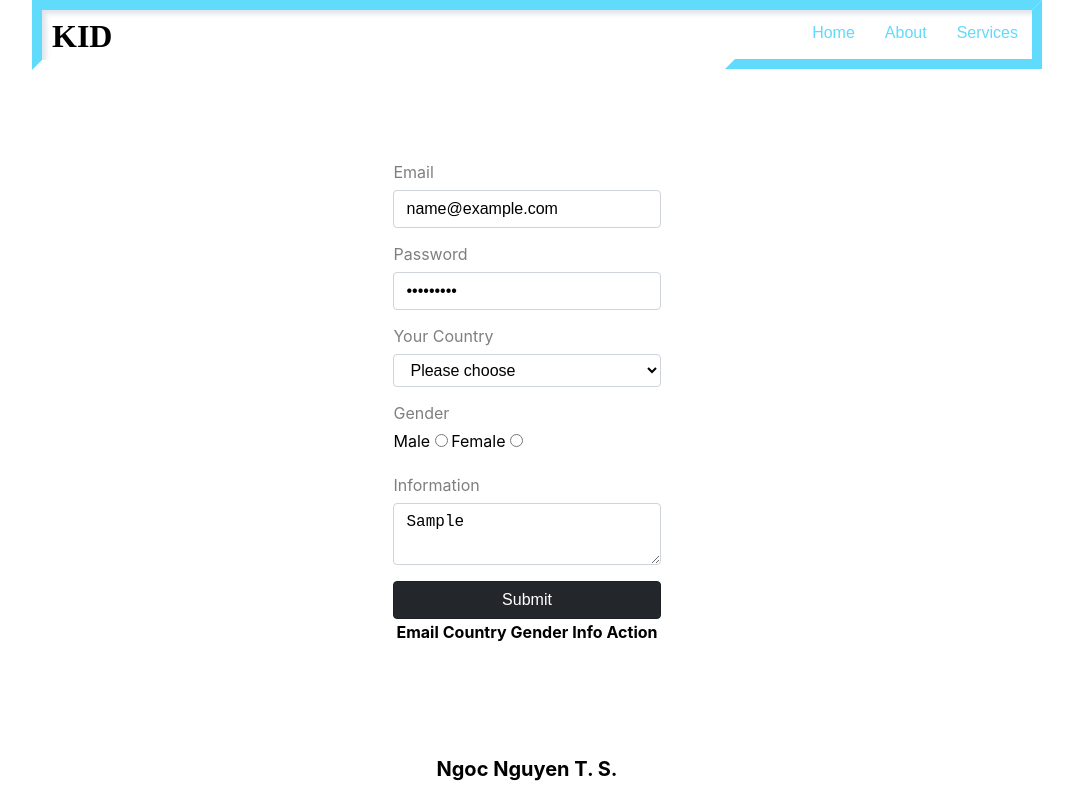
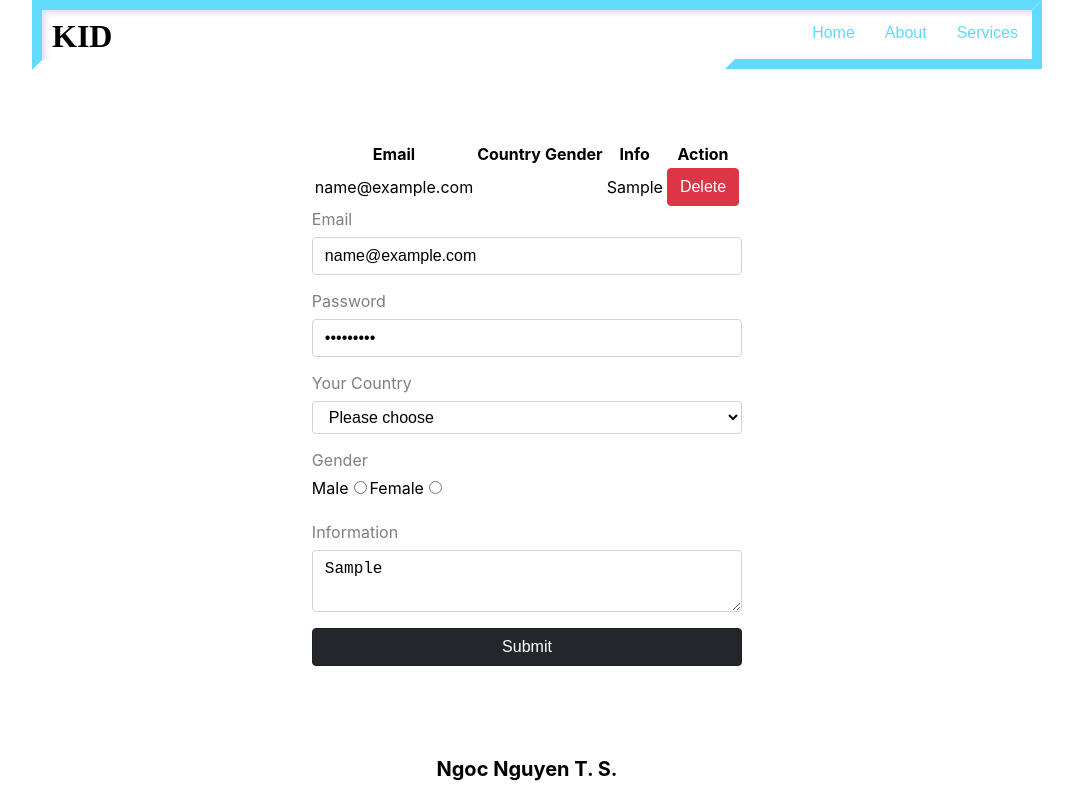
Before and after one commit to at-ngocnguyen/React-Learning, a React (Create React App) app: page /pagination in a window 1280 px wide. Both pictures are taken after typing "name@example.com", "Sample123", "Sample" into the empty fields and a click on the button "Submit". Shown: the whole page, without its empty margins (113-1186 px from the left). Built offline with nearby package versions, Linux system fonts and the light colour scheme; the HTML template or start-up script is replaced by a standard one.

Commit message:
create form hook

```diff
--- a/src/components/Form/Table/Row.jsx
+++ b/src/components/Form/Table/Row.jsx
@@ -13,7 +13,10 @@ export default class Row extends Component {
         <td>{data.gender}</td>
         <td>{data.info}</td>
         <td>
-          <button className="btn btn-danger" onClick={onDeleteRow(data.id)}>
+          <button
+            className="btn btn-danger"
+            onClick={() => onDeleteRow(data.id)}
+          >
             Delete
           </button>
         </td>
--- /dev/null
+++ b/src/components/FormHooks/Row.jsx
@@ -0,0 +1,28 @@
+import React from "react";
+
+const Row = (props) => {
+  const { onRemove, data } = props;
+  const onRemoveUser = (id) => {
+    if (onRemove) {
+      onRemove(id);
+    }
+  };
+  return (
+    <tr>
+      <td>{data.email}</td>
+      <td>{data.country}</td>
+      <td>{data.gender}</td>
+      <td>{data.info}</td>
+      <td>
+        <button
+          className="btn btn-danger"
+          onClick={() => onRemoveUser(data.id)}
+        >
+          Delete
+        </button>
+      </td>
+    </tr>
+  );
+};
+
+export default Row;
--- /dev/null
+++ b/src/components/FormHooks/index.jsx
@@ -0,0 +1,123 @@
+import React, { useState } from "react";
+import Row from "./Row";
+const FormHooks = () => {
+  const [formValue, setFormValue] = useState({});
+  const [listUser, setListUser] = useState([]);
+  const handleSubmit = (event) => {
+    event.preventDefault();
+    const user = { ...formValue, id: listUser.length + 1 };
+    setListUser([...listUser, user]);
+  };
+  const handleChange = (e) => {
+    if (e.target.value) {
+      setFormValue({
+        ...formValue,
+        [e.target.name]: e.target.value,
+      });
+    }
+  };
+
+  const handleRemoveUser = (id) => {
+    const removeItem = listUser.filter((item) => item.id !== id);
+    setListUser([...removeItem]);
+  };
+  return (
+    <>
+      <table>
+        <thead>
+          <tr>
+            <th>Email</th>
+            <th>Country</th>
+            <th>Gender</th>
+            <th>Info</th>
+            <th>Action</th>
+          </tr>
+        </thead>
+        <tbody>
+          {listUser.map((data, index) => (
+            <Row key={index} data={data} onRemove={handleRemoveUser} />
+          ))}
+        </tbody>
+      </table>
+      <form>
+        <div className="form-group">
+          <label htmlFor="email">Email</label>
+          <input
+            type="text"
+            className="form-control"
+            name="email"
+            onChange={handleChange}
+          />
+        </div>
+        <div className="form-group">
+          <label htmlFor="password">Password</label>
+          <input
+            type="password"
+            className="form-control"
+            name="password"
+            onChange={handleChange}
+          />
+        </div>
+        <div className="form-group">
+          <label htmlFor="country">Your Country</label>
+          <select
+            name="country"
+            className="form-control"
+            onChange={handleChange}
+          >
+            <option value="">Please choose</option>
+            <option value="vn">Viet Nam</option>
+            <option value="us">United States</option>
+            <option value="uk">United Kingdom</option>
+          </select>
+        </div>
+        <div className="form-group">
+          <label>Gender</label>
+          <div className="form-check">
+            <label>
+              Male
+              <input
+                type="radio"
+                className="form-check-input"
+                name="gender"
+                value="male"
+                onChange={(e) => {
+                  handleChange(e);
+                }}
+              />
+            </label>
+            <label>
+              Female
+              <input
+                type="radio"
+                className="form-check-input"
+                name="gender"
+                value="female"
+                onChange={(e) => {
+                  handleChange(e);
+                }}
+              />
+            </label>
+          </div>
+        </div>
+        <div className="form-group">
+          <label htmlFor="email">Information</label>
+          <textarea
+            className="form-control"
+            name="info"
+            onChange={handleChange}
+          ></textarea>
+        </div>
+        <button
+          type="submit"
+          onClick={handleSubmit}
+          className="btn btn-large btn-dark w-100"
+        >
+          Submit
+        </button>
+      </form>
+    </>
+  );
+};
+
+export default FormHooks;
--- a/src/layout/Main.jsx
+++ b/src/layout/Main.jsx
@@ -1,6 +1,6 @@
 import React from "react";
 // import CountDown from "components/CountDown/CountDown";
-import Form from "components/Form/index";
+import FormHooks from "components/FormHooks/index";
 const Main = () => {
   return (
     <main className="page-main">
@@ -12,7 +12,7 @@ const Main = () => {
         <button className="button-circle">abc</button>
         <button className="btn-custom">abc</button>
       </div> */}
-        <Form />
+        <FormHooks />
       </div>
     </main>
   );
```
